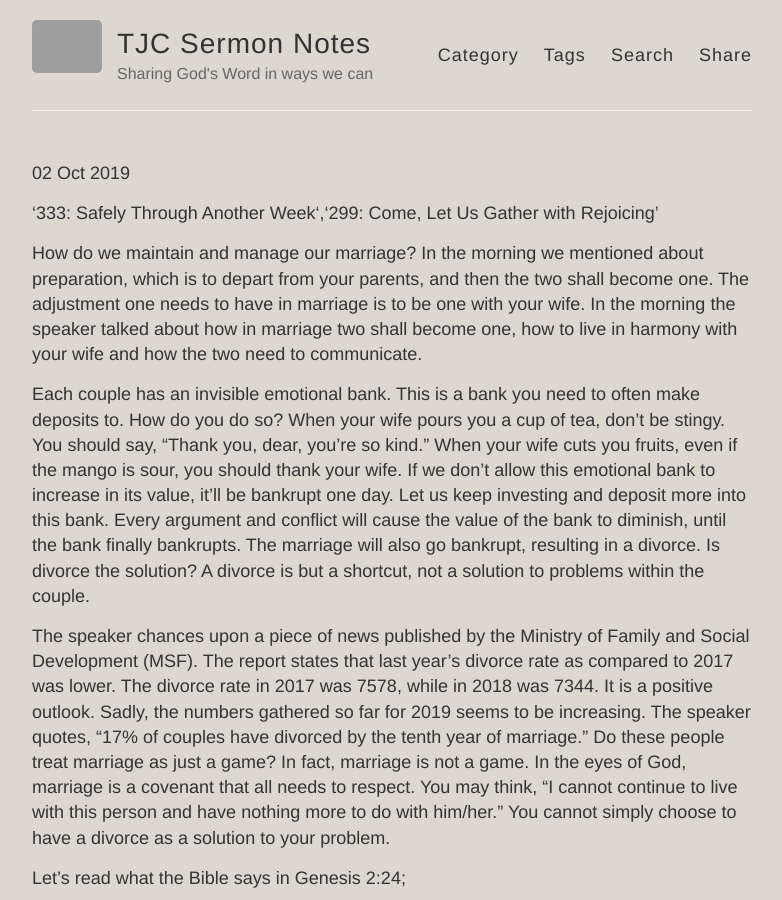
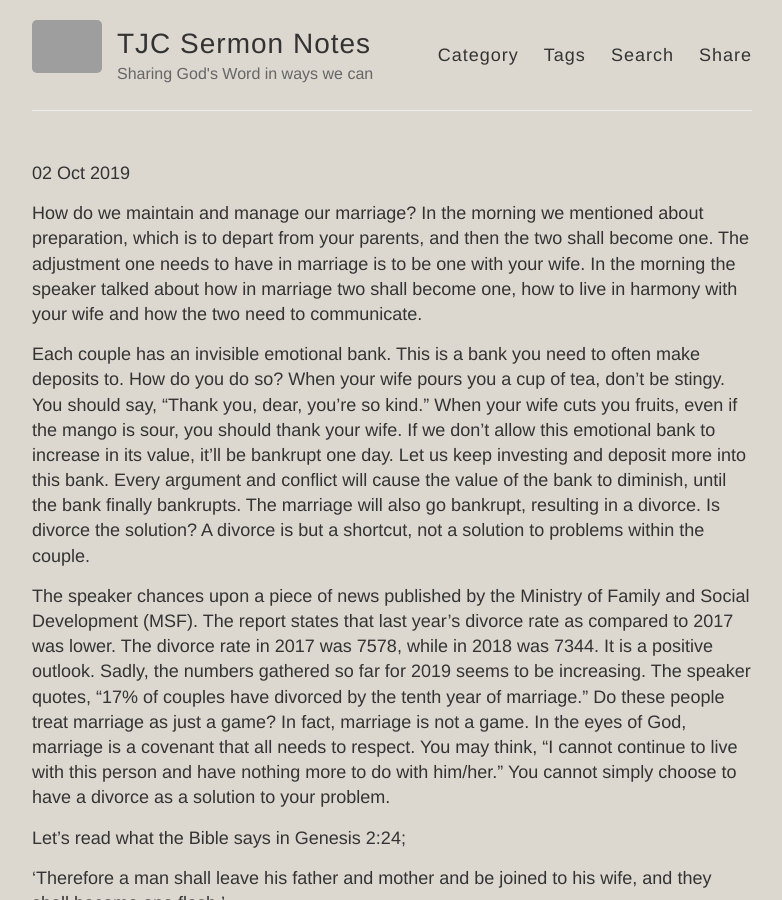
Before and after one commit to catchupTJC/catchuptjc.github.io, a Jekyll site: the page built from _posts/2019-09-21-Adam_YSM_ OneF.md, in a window 1280 px wide and 900 px high. Shown: the whole window, without its empty margins (248-1030 px from the left). Built offline with Jekyll 4.4.1, drawn with Linux system fonts in a browser that asks for light colours; nearby versions of some CDN libraries; our own code applies the rules of GitHub Pages for plain Markdown files; comment, search, counter and statistics services are not loaded; grey boxes are pictures that could not be loaded.

Commit message:
Update 2019-09-21-Adam_YSM_ OneF.md

```diff
--- a/_posts/2019-09-21-Adam_YSM_ OneF.md
+++ b/_posts/2019-09-21-Adam_YSM_ OneF.md
@@ -3,9 +3,8 @@
 title: YSM Saturday afternoon: One Flesh-Marriage(2) 一体-婚姻（二）
 category: Sermon(SG)2019
 tags: []
-hymns: []
+hymns: ['333: Safely Through Another Week‘,‘299: Come, Let Us Gather with Rejoicing’]
 ---
-'333: Safely Through Another Week‘,‘299: Come, Let Us Gather with Rejoicing’
 
 How do we maintain and manage our marriage? In the morning we mentioned about preparation, which is to depart from your parents, and then the two shall become one. The adjustment one needs to have in marriage is to be one with your wife. In the morning the speaker talked about how in marriage two shall become one, how to live in harmony with your wife and how the two need to communicate.
 
```
